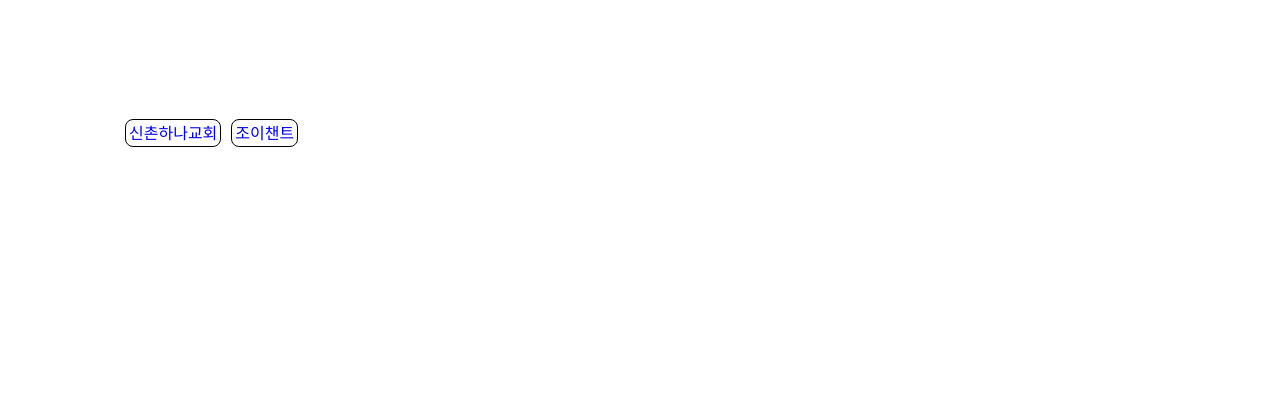
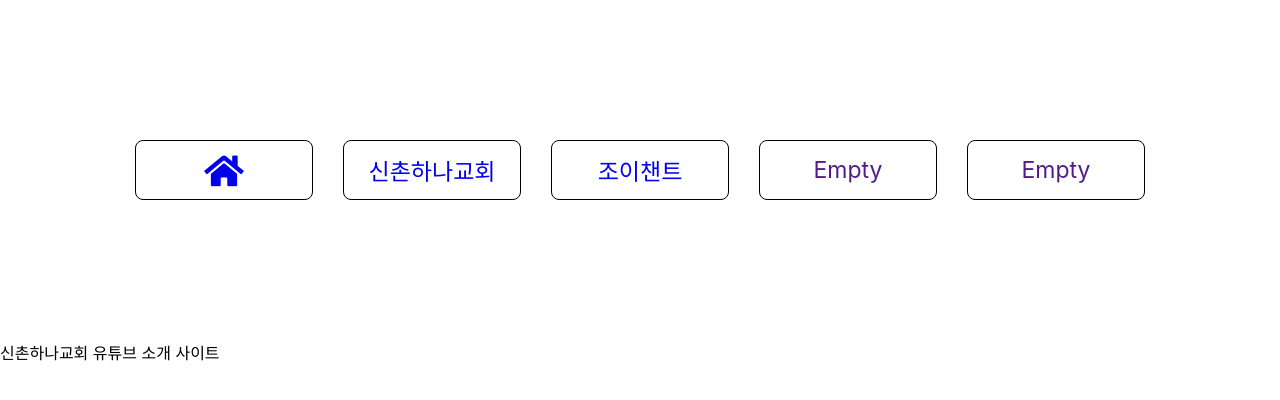
Before and after one commit to minsungchu/hana_tube, a React (Create React App) app: page /#/ in a window 1280 px wide. Shown: the top 400 px of the page. Built offline with nearby package versions, Linux system fonts and the light colour scheme.

Commit message:
Home 탭 추가 조이챈트 시즌1 연동 및 게시 추가 TODO : JSX, Prop 적용해서 React답게 코딩 적용하기.

```diff
--- a/public/index.html
+++ b/public/index.html
@@ -1,14 +1,14 @@
 <!DOCTYPE html>
 <html lang="en">
+
 <head>
   <meta charset="utf-8" />
   <link rel="icon" href="%PUBLIC_URL%/favicon.ico" />
   <meta name="viewport" content="width=device-width, initial-scale=1" />
   <meta name="theme-color" content="#000000" />
-    <meta
-      name="description"
-      content="Web site created using create-react-app"
-    />
+  <meta name="description" content="Web site created using create-react-app" />
+  <link rel="stylesheet" href="https://use.fontawesome.com/releases/v5.12.0/css/all.css"
+    integrity="sha384-REHJTs1r2ErKBuJB0fCK99gCYsVjwxHrSU0N7I1zl9vZbggVJXRMsv/sLlOAGb4M" crossorigin="anonymous" />
   <link rel="apple-touch-icon" href="%PUBLIC_URL%/logo192.png" />
   <!--
       manifest.json provides metadata used when your web app is installed on a
@@ -26,6 +26,7 @@
     -->
   <title>React App</title>
 </head>
+
 <body>
   <noscript>You need to enable JavaScript to run this app.</noscript>
   <div id="root"></div>
@@ -40,4 +41,5 @@
       To create a production bundle, use `npm run build` or `yarn build`.
     -->
 </body>
+
 </html>
--- a/src/App.js
+++ b/src/App.js
@@ -8,13 +8,15 @@
 import Navigation from "./components/Navigation";
 import Schana from "./routes/Schana";
 import Joychant from "./routes/Joychant";
+import Home from "./routes/Home";
 
 class App extends React.Component {
   render() {
     return (
       <HashRouter>
         <Navigation />
-        <Route path="/schana" exact={true} component={Schana} />
+        <Route exact path="/" component={Home} />
+        <Route path="/schana" component={Schana} />
         <Route path="/joychant" component={Joychant} />
       </HashRouter>
     );
--- a/src/components/Navigation.css
+++ b/src/components/Navigation.css
@@ -1,11 +1,35 @@
+* {
+  margin: 0;
+  padding: 0;
+  box-sizing: border-box;
+}
+
+.nav {
+  height: 100px;
+  display: flex;
+  justify-content: space-around;
+  align-items: center;
+}
+
 .nav a {
   text-decoration: none;
   border: 1px solid black;
   border-radius: 8px;
   padding: 3px;
-  margin: 5px;
+  margin: 15px;
+  box-sizing: border-box;
+  height: 60px;
+  width: 200px;
+  display: flex;
+  justify-content: center;
+  align-items: center;
+  font-size: 23px;
 }
 
 .nav a:hover {
   background-color: pink;
 }
+
+.nav a:first-child {
+  font-size: 35px;
+}
--- a/src/components/Navigation.js
+++ b/src/components/Navigation.js
@@ -12,8 +12,11 @@
     return (
         <div className="container">
             <div className="nav">
+                <Link to="/"><i className="home fas fa-home"></i></Link>
                 <Link to="/schana">신촌하나교회</Link>
                 <Link to="/joychant">조이챈트</Link>
+                <Link>Empty</Link>
+                <Link>Empty</Link>
             </div>
         </div>
     );
--- /dev/null
+++ b/src/routes/Home.js
@@ -0,0 +1,9 @@
+import React from "react";
+
+function Home() {
+  return (
+    <div>신촌하나교회 유튜브 소개 사이트</div>
+  );
+}
+
+export default Home;
--- a/src/routes/Joychant.css
+++ b/src/routes/Joychant.css
@@ -8,24 +8,25 @@
   margin: 100px;
   padding: 20px;
   box-sizing: border-box;
-  //background-color: yellow;
 }
 
 .channel {
   display: flex;
   justify-content: cetner;
   align-items: center;
-  //background-color: wheat;
   position: relative;
   margin: 0 50px;
 }
 
 .channel_logo {
-  //background-color: skyblue;
   display: flex;
   flex-direction: column;
   align-items: center;
   height: 100%;
+}
+
+.channel_logo img {
+  border: 1px solid;
 }
 
 .channel_link {
@@ -43,7 +44,6 @@
 }
 
 .channel_info {
-  //background-color: tomato;
   height: 94%;
   position: absolute;
   top: 20px;
@@ -79,7 +79,6 @@
   font-size: 50px;
   font-weight: 400;
   margin-bottom: 50px;
-  //background-color: violet;
 }
 
 .video-item-container {
--- a/src/routes/Joychant.js
+++ b/src/routes/Joychant.js
@@ -17,7 +17,9 @@
     views: "",
     playlistId: "",
     videoId: [],
-    videoList: {}
+    videoList: {},
+    playListIdSeason1: "",
+    videoIdSeason1: []
   };
 
   GetChannels = async () => {
@@ -38,16 +40,17 @@
     // update state
     this.setState({ imageLink, title, description, videos, subscribers, views, playlistId });
 
-    this.GetVideos();
+    this.GetVideosLatest();
   }
 
-  GetVideos = async () => {
+  GetVideosLatest = async () => {
     // get playlistitem data
     const baseUrl = "https://www.googleapis.com/youtube/v3/playlistItems?";
     const apiKeyParam = `key=${this.state.apiKey}`;
     const playListIdParam = `&playlistId=${this.state.playlistId}`;
     const etcParam = "&part=snippet&maxResults=12";
     const playListItemsUrl = baseUrl + apiKeyParam + playListIdParam + etcParam;
+
     const { data } = await axios.get(playListItemsUrl);
     console.log(data);
 
@@ -62,11 +65,53 @@
     console.log(videoId);
 
     // update state
-    this.setState({ loading: false, videoId });
+    this.setState({ videoId });
+  }
+
+  GetPlaylist = async () => {
+    const baseUrl = "https://www.googleapis.com/youtube/v3/playlists?";
+    const apiKeyParam = `key=${this.state.apiKey}`;
+    const channelID = `&channelId=${this.state.channelId}`;
+    const etcParam = "&part=snippet&maxResults=50";
+    const playListUrl = baseUrl + apiKeyParam + channelID + etcParam;
+
+    const { data } = await axios.get(playListUrl);
+    console.log(data);
+    const playListIdSeason1 = data.items[5].id;
+
+    this.setState({ playListIdSeason1 });
+
+    this.GetVideosSeason1();
+  }
+
+  GetVideosSeason1 = async () => {
+    // get playlistitem data
+    const baseUrl = "https://www.googleapis.com/youtube/v3/playlistItems?";
+    const apiKeyParam = `key=${this.state.apiKey}`;
+    const playListIdParam = `&playlistId=${this.state.playListIdSeason1}`;
+    const etcParam = "&part=snippet&maxResults=50";
+    const playListItemsUrl = baseUrl + apiKeyParam + playListIdParam + etcParam;
+
+    const { data } = await axios.get(playListItemsUrl);
+    console.log(data);
+
+    // parse received data
+    const playListItems = data.items;
+    const videoIdSeason1 = [];
+    const len = playListItems.length;
+    for (let idx = 0; idx < len; idx++) {
+      videoIdSeason1[idx] = data.items[idx].snippet.resourceId.videoId;
+    }
+
+    console.log(videoIdSeason1);
+
+    // update state
+    this.setState({ videoIdSeason1 });
   }
 
   componentDidMount() {
     this.GetChannels();
+    this.GetPlaylist();
   }
 
   // add comma for every 3 numbers
@@ -99,6 +144,12 @@
             {this.state.videoId.map((item) => (<div className="video-item-container"><YouTube className="video-item" videoId={item} /></div>))}
           </div>
         </div>
+        <div className="video-container container">
+          <h1 className="video-title title">조이챈트 시즌1</h1>
+          <div className="video-items">
+            {this.state.videoIdSeason1.map((item) => (<div className="video-item-container"><YouTube className="video-item" videoId={item} /></div>))}
+          </div>
+        </div>
       </div>
     )
   }
```
Lines whose indentation alone changed are shown as unchanged.
